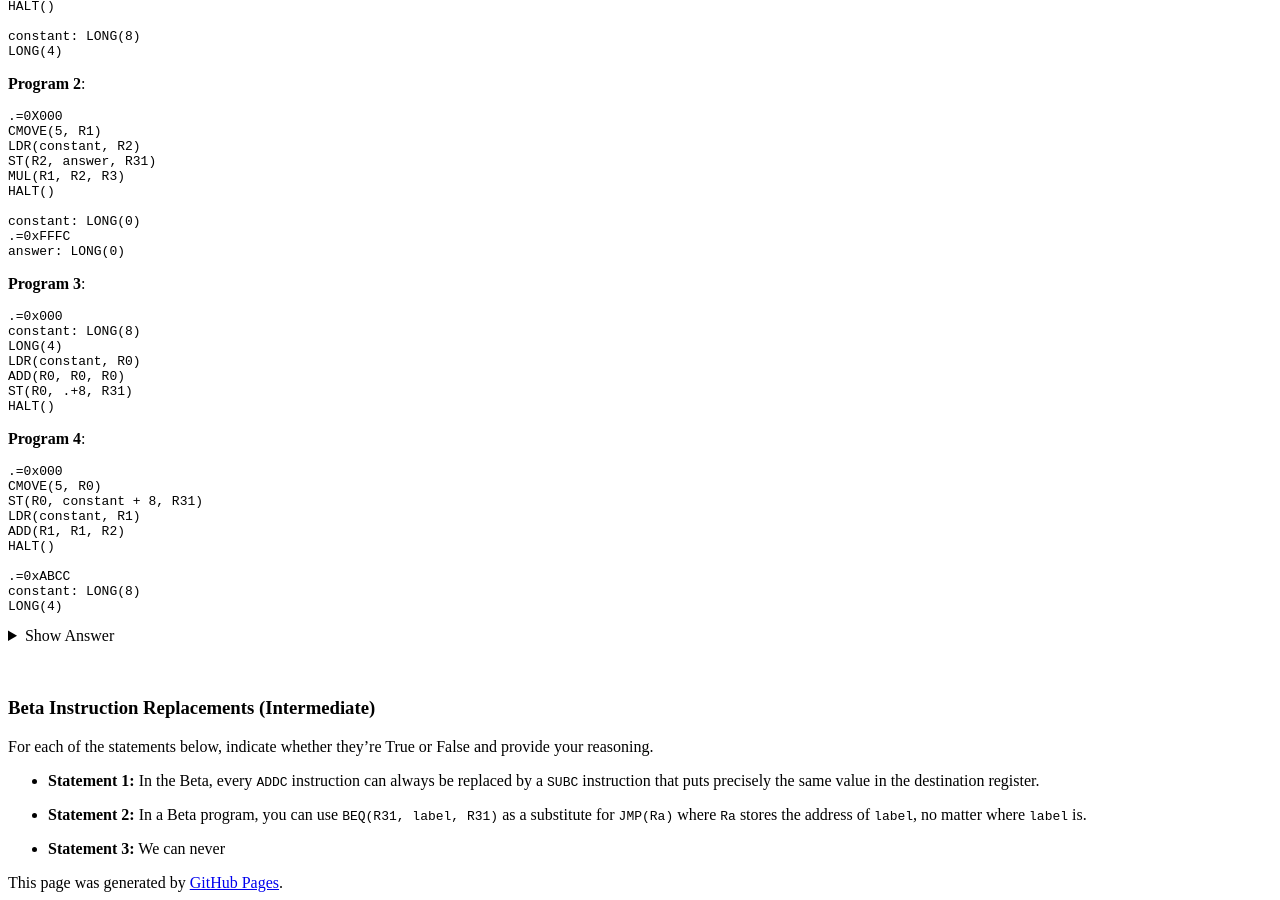
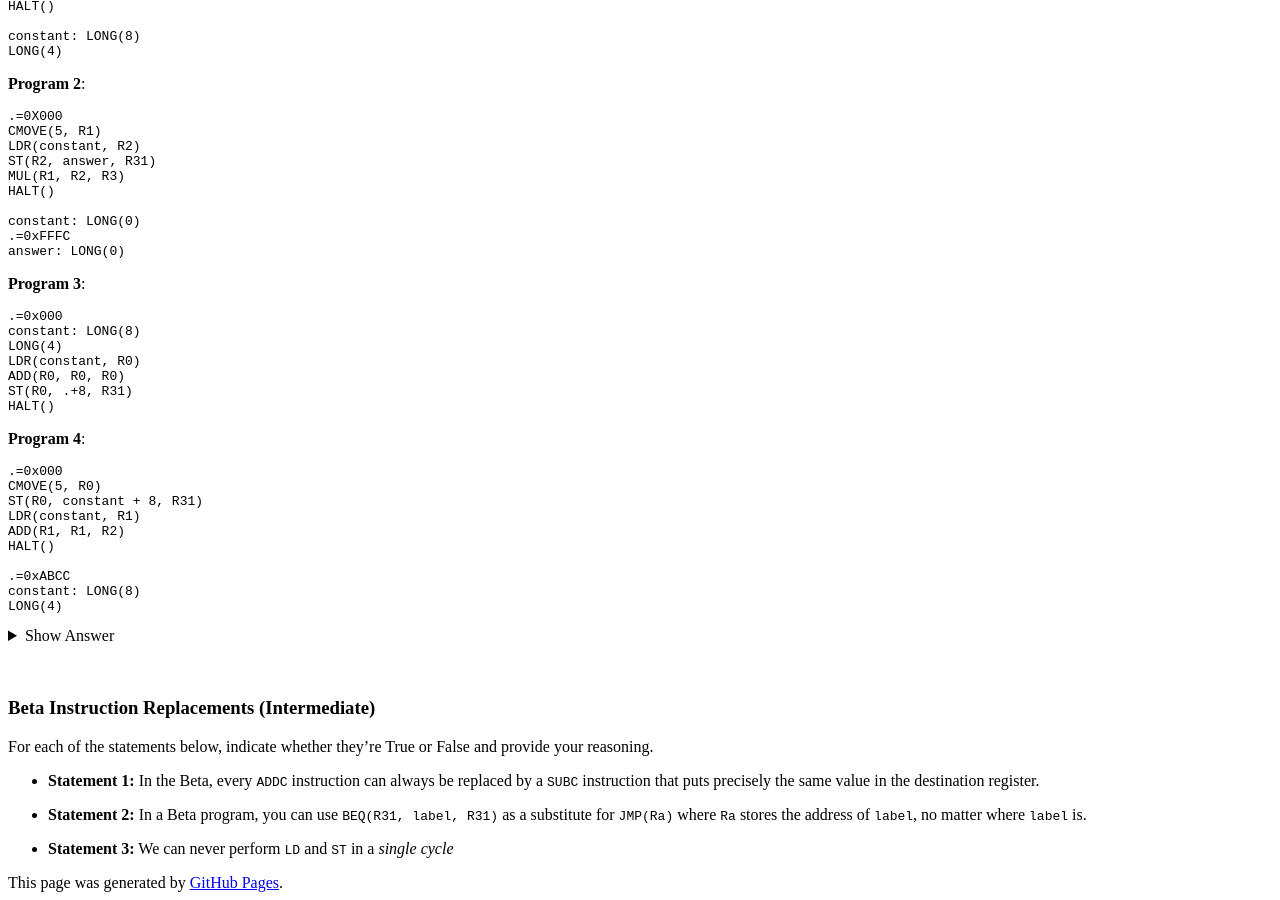
Before and after one commit to natalieagus/natalieagus.github.io, a Jekyll site: the page built from 50002/50002problem_set_5.md, in a window 1280 px wide and 900 px high, scrolled down 3894 px. Built offline with Jekyll 4.4.1, drawn with Linux system fonts in a browser that asks for light colours; formulas are drawn with MathJax 3; a script that is not in the unit is left out; the repository's description, which GitHub fills in, is left out.

Commit message:
50002/50002problem_set_5.md updated from https://stackedit.io/

```diff
--- a/50002/50002problem_set_5.md
+++ b/50002/50002problem_set_5.md
@@ -376,8 +376,8 @@ For each of the statements below, indicate whether they're True or False and pro
 
 * **Statement 2:** In a Beta program, you can use `BEQ(R31, label, R31)` as a substitute for `JMP(Ra)` where `Ra` stores the address of `label`, no matter where `label` is.
 
-* **Statement 3:** We can never
+* **Statement 3:** We can never perform `LD` and `ST` in a *single cycle*
 <!--stackedit_data:
-eyJoaXN0b3J5IjpbLTEzOTY3NTI5NDcsNzI4Mjg0MjU4LDIwNj
-c4OTM3MjUsLTExMjA0Mzk3ODVdfQ==
+eyJoaXN0b3J5IjpbMTMyOTA4MzcwNiw3MjgyODQyNTgsMjA2Nz
+g5MzcyNSwtMTEyMDQzOTc4NV19
 -->
```
